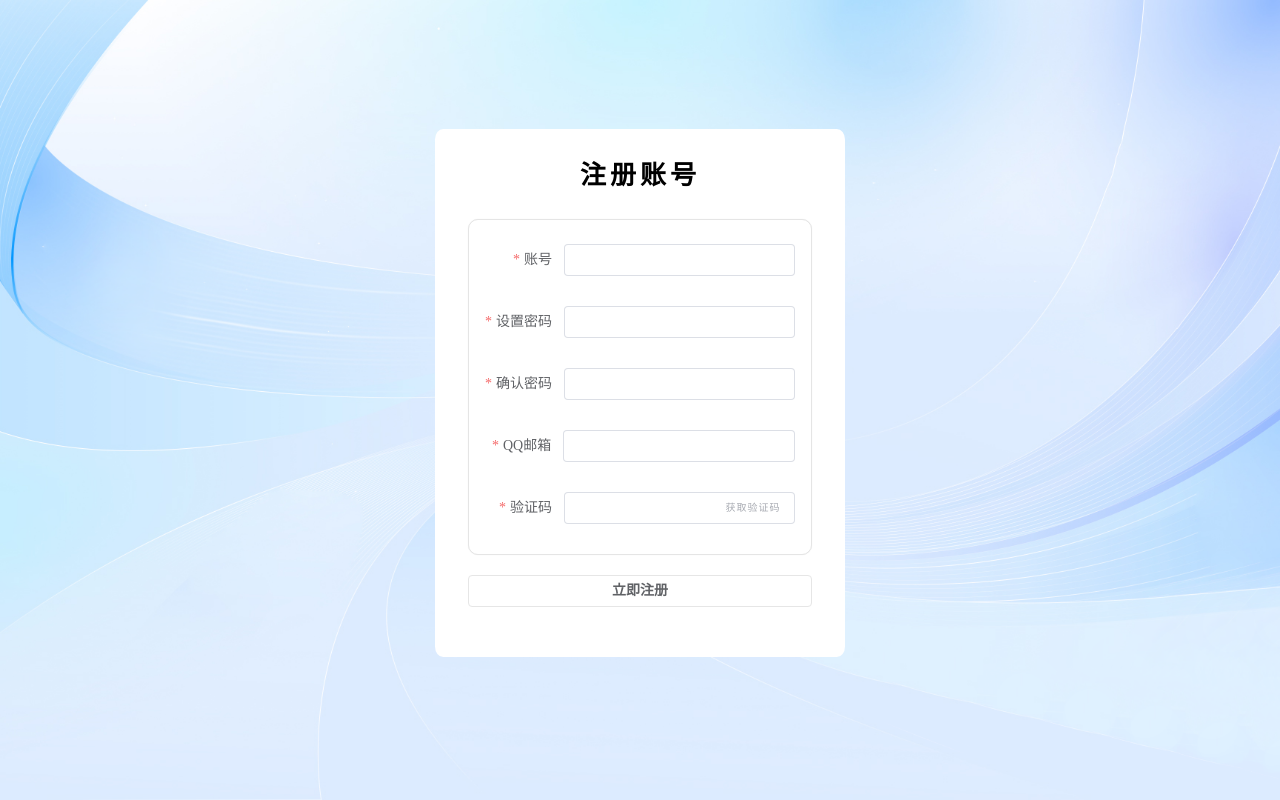
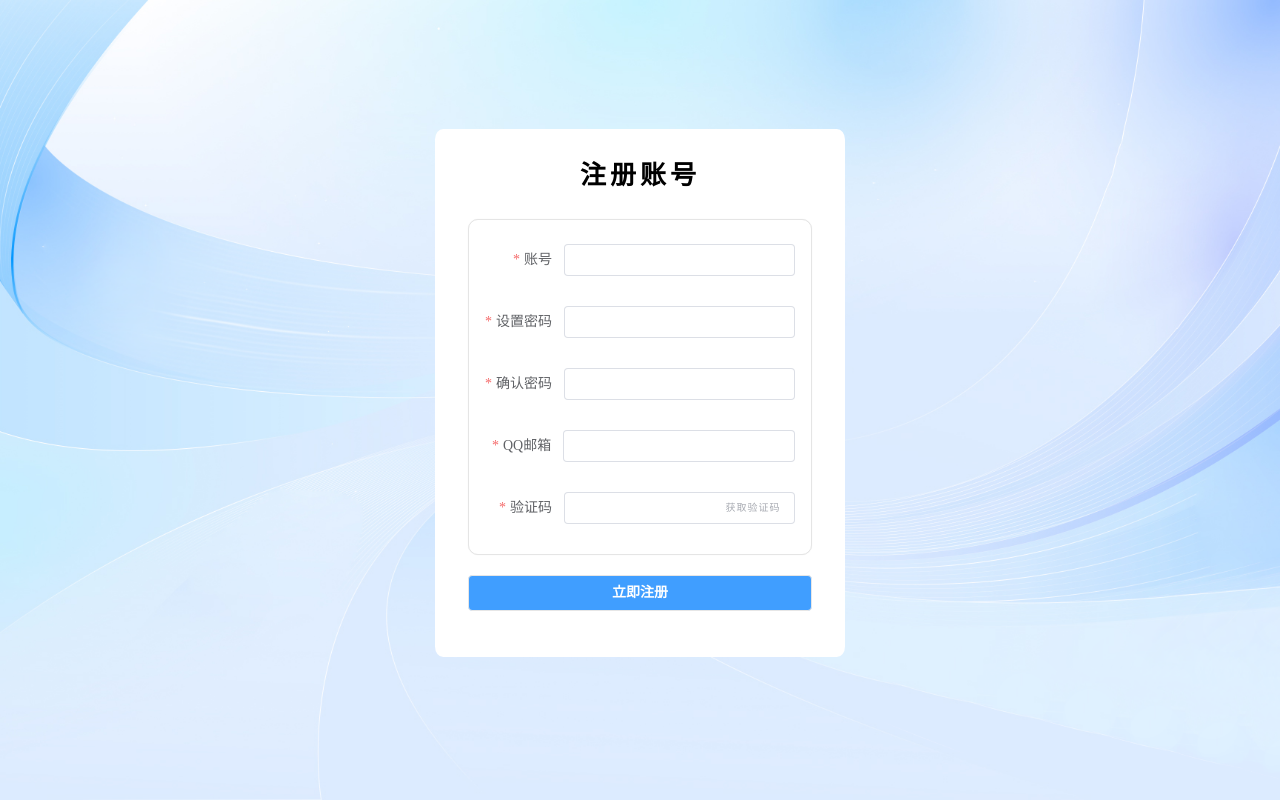
Before and after one commit to cute6868/ChatManager, a Vue app in the folder frontend/: page /register in a window 1280 px wide. Built offline with nearby package versions, Linux system fonts and the light colour scheme.

Commit message:
Frontend: the button style of the register page has been improved.

```diff
--- a/frontend/src/views/register/RegisterView/RegisterPanel.vue
+++ b/frontend/src/views/register/RegisterView/RegisterPanel.vue
@@ -34,7 +34,7 @@
         </el-form>
       </div>
 
-      <el-button class="btn" @click="wrapRegisterHandler">立即注册</el-button>
+      <el-button type="primary" class="btn" @click="wrapRegisterHandler">立即注册</el-button>
     </div>
   </div>
 </template>
@@ -105,6 +105,7 @@ const { formRef, wrapRegisterHandler } = useButton(formData);
     // 注册按钮
     .btn {
       width: min(84%, 410px);
+      height: 36px;
       margin-top: 20px;
       border: 1px solid #e6e6e6;
       font-weight: 600;
```
